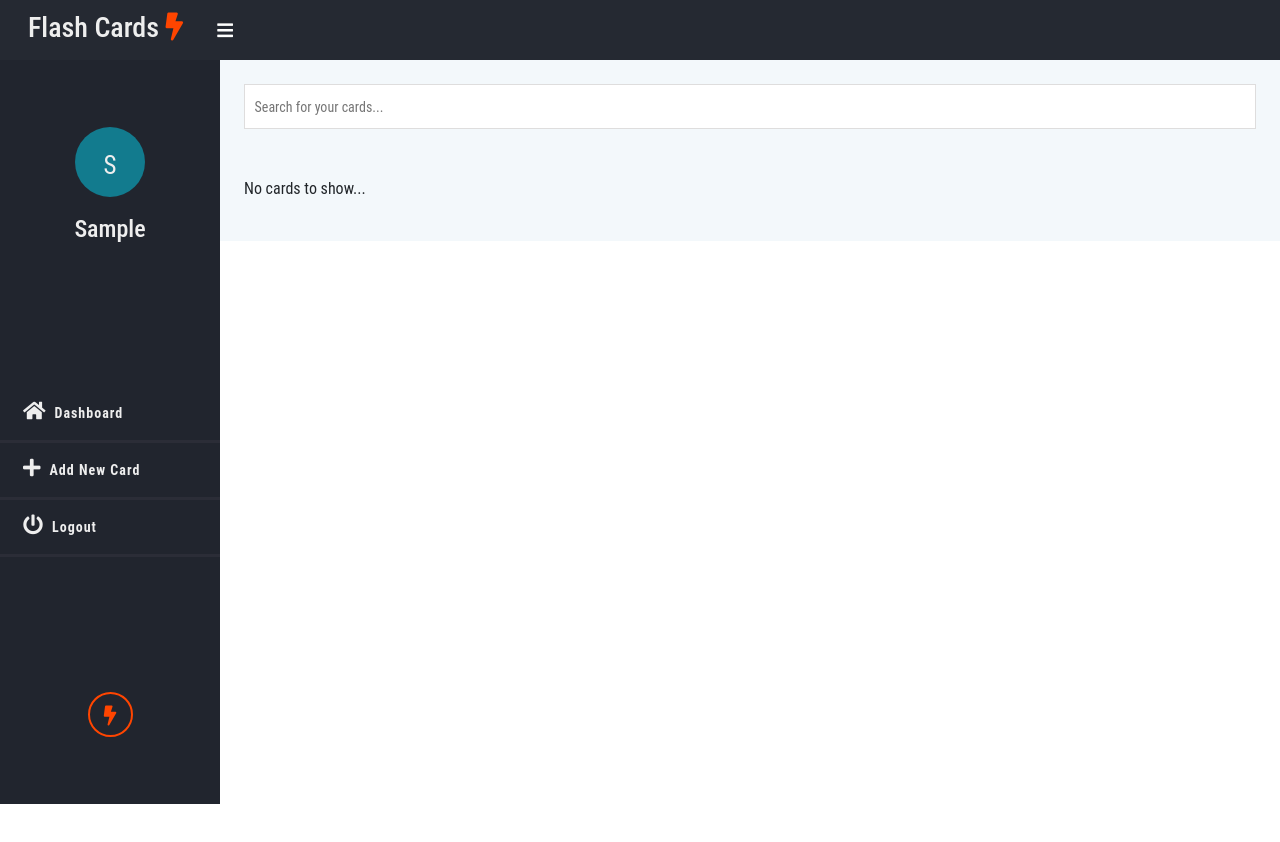
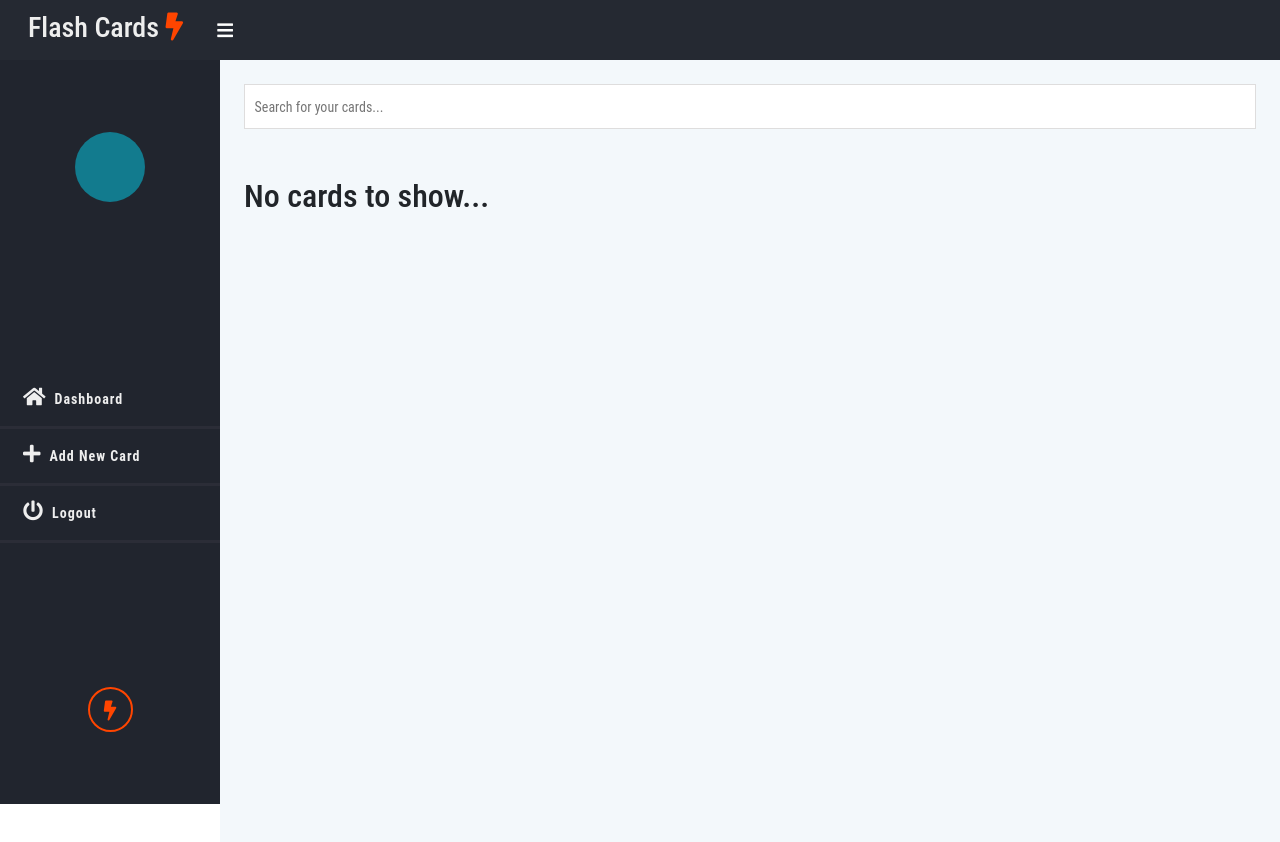
Before and after one commit to AjeaSmith/FrontendGuide, a React (Create React App) app in the folder React/flashcardsmanager/: page / in a window 1280 px wide. Both pictures are taken after typing "Sample" into the empty fields and a click on the button "Submit". Shown: the top 842 px of the page. Before the commit the page ends 800 px from the top, so only its background shows below. Built offline with nearby package versions, Linux system fonts and the light colour scheme.

Commit message:
added react context for state

```diff
--- a/React/flashcardsmanager/src/App.js
+++ b/React/flashcardsmanager/src/App.js
@@ -1,12 +1,15 @@
 import { BrowserRouter as Router, Route, Switch } from "react-router-dom";
 import GetUsername from "./components/GetUsername";
 import Wrapper from "./Wrapper";
+import AppContextProvider from "./context/AppContext";
 function App() {
   return (
     <Router>
       <Switch>
-        <Route exact path="/" component={GetUsername} />
-        <Route path="/home" component={Wrapper} />
+        <AppContextProvider>
+          <Route exact path="/" component={GetUsername} />
+          <Route path="/home" component={Wrapper} />
+        </AppContextProvider>
       </Switch>
     </Router>
   );
--- a/React/flashcardsmanager/src/Wrapper.js
+++ b/React/flashcardsmanager/src/Wrapper.js
@@ -2,8 +2,7 @@ import React from "react";
 import AppComponent from "./components/AppComponent";
 import SideMenu from "./components/SideMenuComponent";
 import "./css/App.css";
-const Wrapper = ({ history }) => {
-  const data = JSON.parse(localStorage.getItem("cards"));
+const Wrapper = () => {
   return (
     <>
       <input type="checkbox" id="checkbox" style={{ display: "none" }} />
@@ -26,8 +25,8 @@ const Wrapper = ({ history }) => {
         </h2>
       </header>
       <main className="AppWrapper">
-        <SideMenu username={history.location.state} />
-        <AppComponent data={data} />
+        <SideMenu />
+        <AppComponent />
       </main>
     </>
   );
--- a/React/flashcardsmanager/src/components/AppComponent.js
+++ b/React/flashcardsmanager/src/components/AppComponent.js
@@ -1,7 +1,9 @@
-import React from "react";
+import React, { useContext } from "react";
 import CardsComponent from "./CardsComponent";
 import "../css/Main.css";
-const AppComponent = ({ data }) => {
+import { AppContext } from "../context/AppContext";
+const AppComponent = () => {
+  const { cards } = useContext(AppContext);
   return (
     <section className="App">
       <div className="search_wrapper">
@@ -13,8 +15,7 @@ const AppComponent = ({ data }) => {
         />
       </div>
       <div className="cards_wrapper">
-        {/* <h2>No cards to show...</h2> */}
-        <CardsComponent data={data} />
+        {!cards.length ? <h2>No cards to show...</h2> : <CardsComponent />}
       </div>
     </section>
   );
--- a/React/flashcardsmanager/src/components/CardsComponent.js
+++ b/React/flashcardsmanager/src/components/CardsComponent.js
@@ -1,19 +1,14 @@
-import React, { useEffect, useState } from "react";
-import { getCards } from "../services/cardsService";
-const CardsComponent = ({ data }) => {
-  const [cards, setCards] = useState(null);
-  useEffect(() => {
-    // const data = getCards();
-    setCards(data);
-  }, []);
+import React, { useContext } from "react";
+import { AppContext } from "../context/AppContext";
+const CardsComponent = () => {
+  const { cards } = useContext(AppContext);
   return (
     <section>
-      {!cards ? (
-        <p>No cards to show...</p>
-      ) : (
-        cards.map((card, index) => {
+      {/* I have all the cards */}
+      {/* Loop through cards from localstorage that gets added */}
+      {cards.map((card) => {
         return (
-            <div className="card" key={index}>
+          <div className="card" key={card.id}>
             <div className="card_content">
               <h3>{card.question}</h3>
               <p>{card.answer}</p>
@@ -27,11 +22,7 @@ const CardsComponent = ({ data }) => {
             </div>
           </div>
         );
-        })
-      )}
-      {/* I have all the cards */}
-      {/* Loop through cards from localstorage that gets added */}
-      {/* card fliip back */}
+      })}
       {/* <div className="card">
         <div className="card_content">
           <h3>What is the color of the sun?</h3>
--- a/React/flashcardsmanager/src/components/GetUsername.js
+++ b/React/flashcardsmanager/src/components/GetUsername.js
@@ -1,6 +1,7 @@
-import React, { useState } from "react";
+import React, { useState, useContext } from "react";
+import { AppContext } from "../context/AppContext";
 const GetUsername = ({ history }) => {
-  const [username, setusername] = useState("");
+  const { username, setName } = useContext(AppContext);
   const checkUsername = (e) => {
     e.preventDefault();
     if (username === "") return;
@@ -8,7 +9,7 @@ const GetUsername = ({ history }) => {
       pathname: "/home",
       state: username,
     });
-    setusername("");
+    setName("");
   };
 
   return (
@@ -21,7 +22,7 @@ const GetUsername = ({ history }) => {
             id="username"
             placeholder="Enter a username"
             value={username}
-            onChange={(e) => setusername(e.target.value)}
+            onChange={(e) => setName(e.target.value)}
           />
           <button type="submit" className="submit_btn">
             Submit
--- a/React/flashcardsmanager/src/components/SideMenuComponent.js
+++ b/React/flashcardsmanager/src/components/SideMenuComponent.js
@@ -1,8 +1,9 @@
-import React, { useState } from "react";
+import React, { useState, useContext } from "react";
 import { Link } from "react-router-dom";
 import { Modal, Button } from "react-bootstrap";
-import { addCard } from "../services/cardsService";
-const SideMenu = ({ username }) => {
+import { AppContext } from "../context/AppContext";
+const SideMenu = () => {
+  const { addCard, username, cards } = useContext(AppContext);
   const [show, setShow] = useState(false);
   const [question, setQuestion] = useState("");
   const [answer, setAnswer] = useState("");
@@ -15,7 +16,10 @@ const SideMenu = ({ username }) => {
     };
     addCard(data);
     setShow(false);
+    setQuestion("");
+    setAnswer("");
   };
+  console.log(cards);
   return (
     <>
       <nav>
--- /dev/null
+++ b/React/flashcardsmanager/src/context/AppContext.js
@@ -0,0 +1,28 @@
+import React, { createContext, useState } from "react";
+export const AppContext = createContext();
+
+const AppContextProvider = (props) => {
+  const [cards, setCards] = useState([]);
+  const [username, setUsername] = useState("");
+
+  const addCard = ({ question, answer }) => {
+    setCards([
+      { question, answer, id: cards.length + 1, posted: Date.now() },
+      ...cards,
+    ]);
+  };
+  const removeCard = (id) => {
+    setCards(cards.filter((item) => item.id !== id));
+  };
+  const setName = (name) => {
+    setUsername(name);
+  };
+  return (
+    <AppContext.Provider
+      value={{ cards, username, addCard, removeCard, setName }}>
+      {props.children}
+    </AppContext.Provider>
+  );
+};
+
+export default AppContextProvider;
--- a/React/flashcardsmanager/src/css/App.css
+++ b/React/flashcardsmanager/src/css/App.css
@@ -8,7 +8,7 @@
 .AppWrapper .App {
   margin-left: 220px;
   background-color: #f3f8fb;
-
+  height: 100vh;
 }
 
 .username_wrapper {
--- a/React/flashcardsmanager/src/services/cardsService.js
+++ /dev/null
@@ -1,16 +0,0 @@
-// add card to DB (localstorage)
-export const addCard = ({ question, answer }) => {
-  const existingData = JSON.parse(localStorage.getItem("cards"));
-  const newData = {
-    question,
-    answer,
-    posted: Date.now(),
-  };
-  existingData.unshift(newData);
-  localStorage.setItem("cards", JSON.stringify(existingData));
-};
-// get all cards from DB (localstorage)
-export const getCards = () => {
-  const data = JSON.parse(localStorage.getItem("cards"));
-  return data;
-};
```
Also changed, not shown: 1 other file (tests, documents, lock files or other folders). Lines whose indentation alone changed are shown as unchanged.
